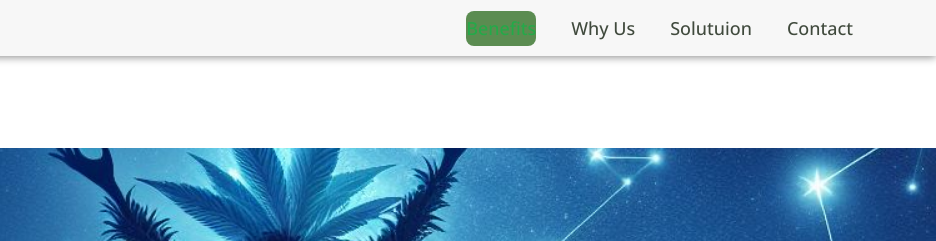
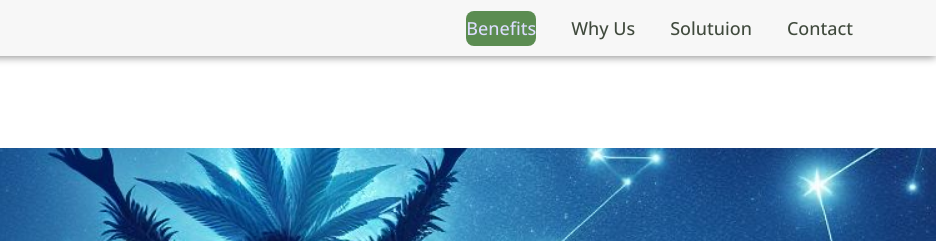
Before and after one commit to mradamcole/gojitech, a plain HTML site: page index.html in a window 1280 px wide. Shown: the top 241 px of the page, 344-1280 px from the left. Drawn offline with nearby package versions, Linux system fonts and the light colour scheme.

Commit message:
Added override to navbar active color

```diff
--- a/index.html
+++ b/index.html
@@ -35,6 +35,12 @@
     <!-- Custom Stylesheets -->
     <link href="css/intro.css" rel="stylesheet">
     <link href="css/visible_in_viewport.css" rel="stylesheet">
+    <style>
+        /* The following overrides the default active color used in the navbar */
+        .navbar-nav > .active {
+            color: #ddf !important;
+        }
+    </style>
 </head>
 
 <body>
```
